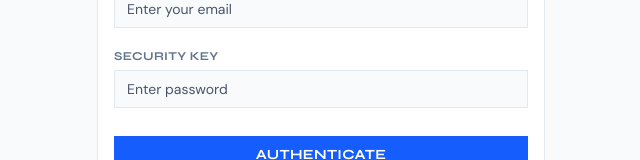
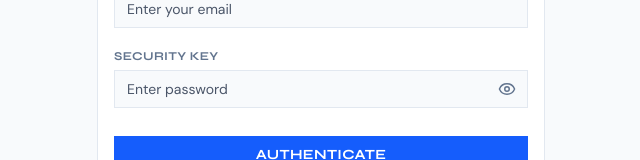
Before and after one commit to MuhammedSyamS/Workshop-os, a React (Vite) app: page /login in a window 1280 px wide. Shown: the part 410-570 px from the top of the page, without its empty margins (319-959 px from the left). Built offline with nearby package versions, Linux system fonts and the light colour scheme.

Commit message:
feat: Add show/hide password toggle to Login and Employee forms

```diff
--- a/src/components/ui/Input.tsx
+++ b/src/components/ui/Input.tsx
@@ -4,10 +4,11 @@ interface InputProps extends React.InputHTMLAttributes<HTMLInputElement> {
   label?: string;
   error?: string;
   icon?: React.ReactNode;
+  rightElement?: React.ReactNode;
 }
 
 export const Input = forwardRef<HTMLInputElement, InputProps>(
-  ({ className = '', label, error, icon, ...props }, ref) => {
+  ({ className = '', label, error, icon, rightElement, type, ...props }, ref) => {
     return (
       <div className="w-full">
         {label && (
@@ -23,17 +24,24 @@ export const Input = forwardRef<HTMLInputElement, InputProps>(
           )}
           <input
             ref={ref}
+            type={type}
             className={`
               w-full bg-slate-50 border border-slate-200 text-slate-900 text-sm
               rounded-none placeholder-[#4A5568] transition-colors
               focus:outline-none focus:border-blue-600 focus:ring-1 focus:ring-blue-600
               disabled:opacity-50 disabled:bg-white disabled:cursor-not-allowed
-              ${icon ? 'pl-9' : 'px-3'} py-2
+              ${icon ? 'pl-9' : 'px-3'}
+              ${rightElement ? 'pr-10' : 'pr-3'} py-2
               ${error ? 'border-red-500 focus:border-red-500 focus:ring-red-500' : ''}
               ${className}
             `}
             {...props}
           />
+          {rightElement && (
+            <div className="absolute inset-y-0 right-0 pr-3 flex items-center text-slate-500">
+              {rightElement}
+            </div>
+          )}
         </div>
         {error && (
           <p className="mt-1 text-xs text-red-500 font-medium">{error}</p>
--- a/src/pages/Employees.tsx
+++ b/src/pages/Employees.tsx
@@ -9,7 +9,8 @@ export default function Employees() {
   const [employees, setEmployees] = useState<any[]>([]);
   const [loading, setLoading] = useState(true);
   const [isAdding, setIsAdding] = useState(false);
-  const [newEmp, setNewEmp] = useState({ name: '', role: '', phone: '', email: '', specialization: '', salary: '' });
+  const [showPassword, setShowPassword] = useState(false);
+  const [newEmp, setNewEmp] = useState({ name: '', role: '', phone: '', email: '', specialization: '', salary: '', password: '' });
 
   const [historyModal, setHistoryModal] = useState<{ isOpen: boolean; employee: any; history: any[] } | null>(null);
 
@@ -98,6 +99,15 @@ export default function Employees() {
                      value={newEmp.name} onChange={e => setNewEmp({...newEmp, name: e.target.value})} />
               <input placeholder="Email Address" className="bg-slate-50 border border-slate-200 text-slate-900 p-2 text-sm"
                      value={newEmp.email} onChange={e => setNewEmp({...newEmp, email: e.target.value})} />
+
+              <div className="relative">
+                <input placeholder="Temporary Password" type={showPassword ? "text" : "password"} className="w-full bg-slate-50 border border-slate-200 text-slate-900 p-2 pr-10 text-sm"
+                       value={newEmp.password || ''} onChange={e => setNewEmp({...newEmp, password: e.target.value})} />
+                <button type="button" onClick={() => setShowPassword(!showPassword)} className="absolute inset-y-0 right-0 pr-3 flex items-center text-slate-500 hover:text-blue-600 focus:outline-none">
+                  {showPassword ? <svg xmlns="http://www.w3.org/2000/svg" width="16" height="16" viewBox="0 0 24 24" fill="none" stroke="currentColor" strokeWidth="2" strokeLinecap="round" strokeLinejoin="round"><path d="M17.94 17.94A10.07 10.07 0 0 1 12 20c-7 0-11-8-11-8a18.45 18.45 0 0 1 5.06-5.94M9.9 4.24A9.12 9.12 0 0 1 12 4c7 0 11 8 11 8a18.5 18.5 0 0 1-2.16 3.19m-6.72-1.07a3 3 0 1 1-4.24-4.24"/><line x1="1" y1="1" x2="23" y2="23"/></svg> : <svg xmlns="http://www.w3.org/2000/svg" width="16" height="16" viewBox="0 0 24 24" fill="none" stroke="currentColor" strokeWidth="2" strokeLinecap="round" strokeLinejoin="round"><path d="M1 12s4-8 11-8 11 8 11 8-4 8-11 8-11-8-11-8z"/><circle cx="12" cy="12" r="3"/></svg>}
+                </button>
+              </div>
+
               <input placeholder="Phone Number" className="bg-slate-50 border border-slate-200 text-slate-900 p-2 text-sm"
                      value={newEmp.phone} onChange={e => setNewEmp({...newEmp, phone: e.target.value})} />
               <input placeholder="Role (e.g., Mechanic, Admin)" className="bg-slate-50 border border-slate-200 text-slate-900 p-2 text-sm"
--- a/src/pages/Login.tsx
+++ b/src/pages/Login.tsx
@@ -1,7 +1,7 @@
 import React, { useState } from 'react';
 import { useNavigate, Link } from 'react-router-dom';
 import axios from 'axios';
-import { Wrench } from 'lucide-react';
+import { Wrench, Eye, EyeOff } from 'lucide-react';
 import { useAuthStore } from '../store/authStore';
 import { Button } from '../components/ui/Button';
 import { Input } from '../components/ui/Input';
@@ -11,6 +11,7 @@ export default function Login() {
   const [loginType, setLoginType] = useState<'ADMIN' | 'EMPLOYEE'>('ADMIN');
   const [email, setEmail] = useState('');
   const [password, setPassword] = useState('');
+  const [showPassword, setShowPassword] = useState(false);
   const [error, setError] = useState('');
   const [isLoading, setIsLoading] = useState(false);
 
@@ -111,11 +112,16 @@ export default function Login() {
 
               <Input
                 label="Security Key"
-                type="password"
+                type={showPassword ? "text" : "password"}
                 required
                 value={password}
                 onChange={(e) => setPassword(e.target.value)}
                 placeholder="Enter password"
+                rightElement={
+                  <button type="button" onClick={() => setShowPassword(!showPassword)} className="hover:text-blue-600 focus:outline-none">
+                    {showPassword ? <EyeOff size={18} /> : <Eye size={18} />}
+                  </button>
+                }
               />
 
               {error && (
```
